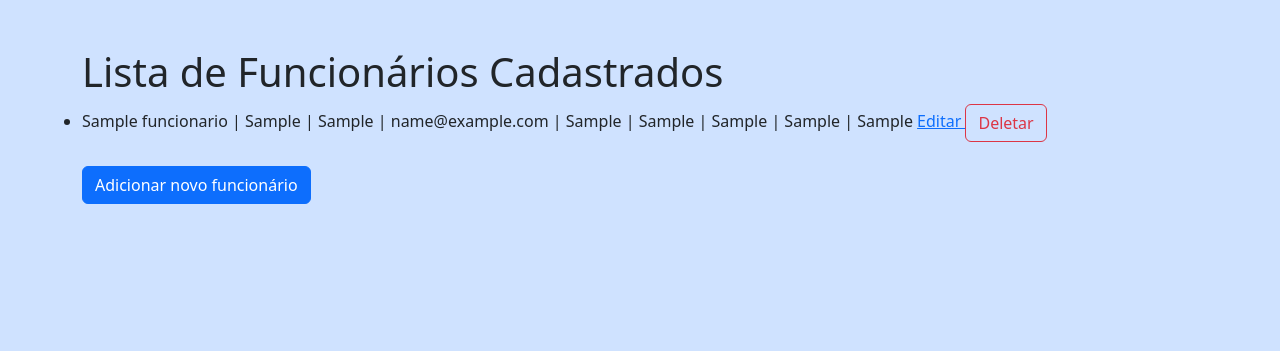
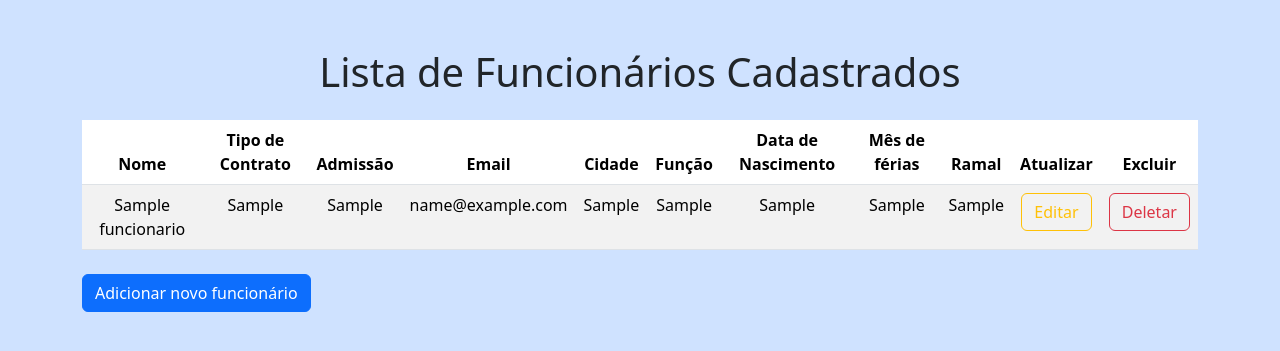
Before and after one commit to BRdeSC/projeto-funcionarios, a Flask app: page / in a window 1280 px wide. Shown: the top 351 px of the page. Run offline with Flask 3, Linux system fonts and the light colour scheme; tables that the repository leaves empty or names only in its code hold one stand-in row (values such as "Sample post"); some libraries are stand-ins or nearby versions.

Commit message:
Modificando lista de funcionarios para tabela

```diff
--- a/templates/read_funcionario.html
+++ b/templates/read_funcionario.html
@@ -9,26 +9,53 @@
 <body class="bg-primary-subtle">
     <div class="container">
         <div class="mt-5">
-            <h1>Lista de Funcionários Cadastrados</h1>
-        </div>
+            <h1 class="text-center">Lista de Funcionários Cadastrados</h1>
 
-        <div>
-            <ul class="list-group">
-                {% for funcionario in funcionarios %}
-                <li>
-                    {{ funcionario[1] }} | {{ funcionario[2] }} | {{ funcionario[3] }} | {{ funcionario[4] }}  | {{ funcionario[5] }} |
-                    {{ funcionario[6] }} | {{ funcionario[7] }} | {{ funcionario[8] }} | {{ funcionario[9] }}
+            <!--inicioo-->
+            <table class="table table-striped table-hover text-center mt-4">
+                <thead>
+                    <tr>
+                        <th>Nome</th>
+                        <th>Tipo de Contrato</th>
+                        <th>Admissão</th>
+                        <th>Email</th>
+                        <th>Cidade</th>
+                        <th>Função</th>
+                        <th>Data de Nascimento</th>
+                        <th>Mês de férias</th>
+                        <th>Ramal</th>
+                        <th>Atualizar</th>
+                        <th>Excluir</th>
+                    </tr>
+                </thead>
+
+                <tbody>
+
+                    {% for funcionario in funcionarios %}
+                        <tr>
+                            <td>{{ funcionario[1] }}</td>
+                            <td>{{ funcionario[2] }}</td>
+                            <td>{{ funcionario[3] }}</td>
+                            <td>{{ funcionario[4] }}</td>
+                            <td>{{ funcionario[5] }}</td>
+                            <td>{{ funcionario[6] }}</td>
+                            <td>{{ funcionario[7] }}</td>
+                            <td>{{ funcionario[8] }}</td>
+                            <td>{{ funcionario[9] }}</td>
+                            <td>
+                                <a class="btn btn-outline-warning" href="{{ url_for('edit_funcionario', id=funcionario[0]) }}"> Editar </a>
+                            </td>
+                            <td>
+                                <form action="{{ url_for('delete_funcionario', id=funcionario[0]) }}" method="post" style="display: inline;">
+                                    <button class="btn btn-outline-danger" type="submit">Deletar</button>
+                                </form>
+                            </td>
+                        </tr>
+                    {% endfor %}
+                </tbody>
+            </table>
 
 
-                        <a href="{{ url_for('edit_funcionario', id=funcionario[0]) }}"> Editar </a>
-
-                        <form action="{{ url_for('delete_funcionario', id=funcionario[0]) }}" method="post" style="display: inline;">
-                            <button class="btn btn-outline-danger" type="submit">Deletar</button>
-                        </form>
-
-                </li>
-                {% endfor %}
-            </ul>
         </div>
 
         <div class="mt-4">
```
